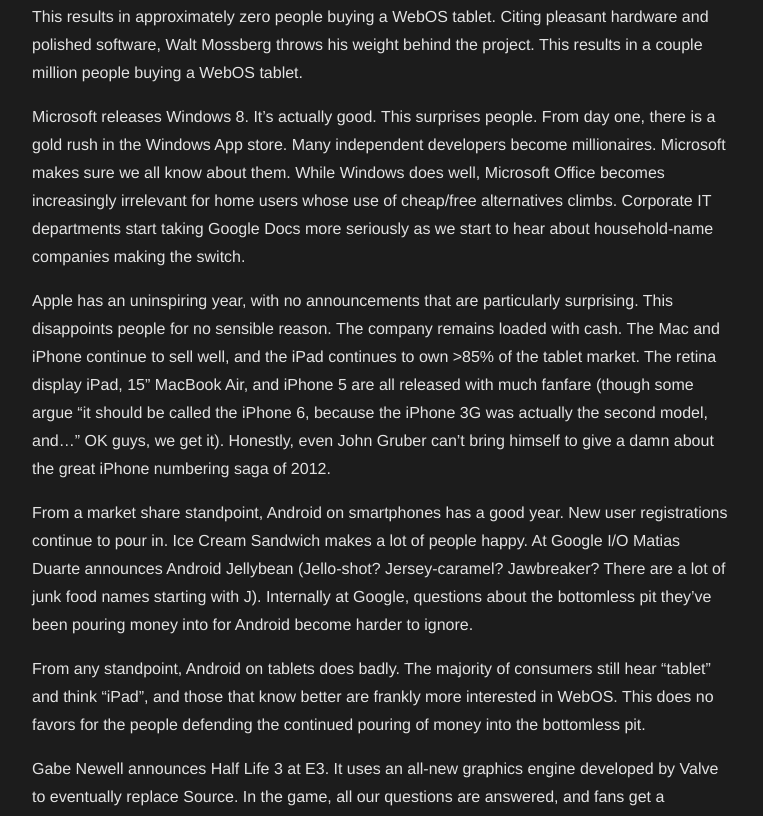
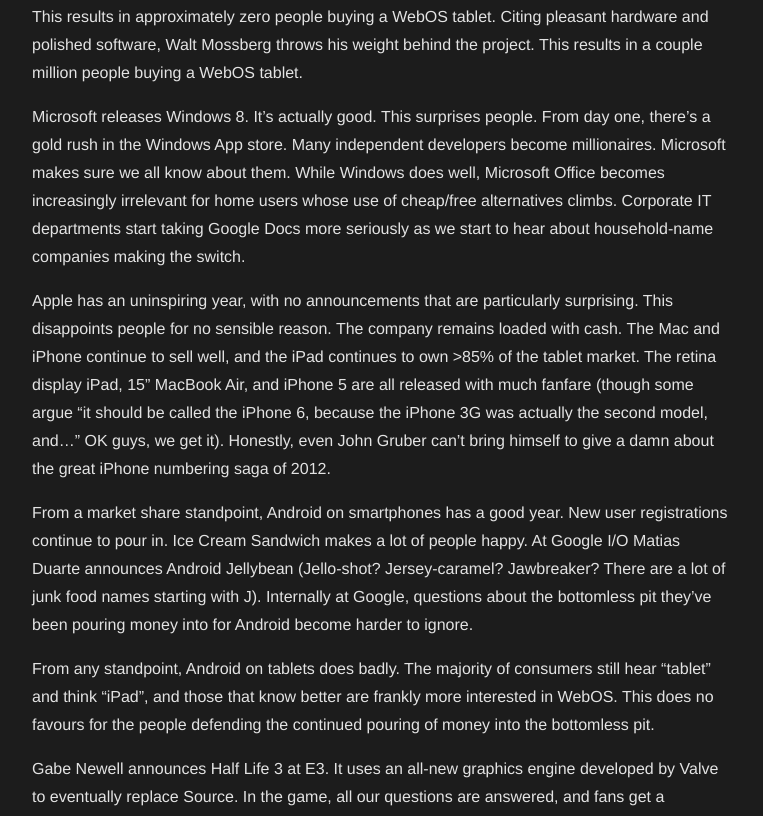
Before and after one commit to brianwillis/brianwillis.github.com, a Jekyll site: the page built from _posts/2011-12-14-Predictions-For-2012.md, in a window 1280 px wide. Shown: the part 507-1323 px from the top of the page, without its empty margins (258-1021 px from the left). Built offline with Jekyll 4.4.1, drawn with Linux system fonts in a browser that asks for light colours; Markdown is read by kramdown in place of the engine named in the settings.

Commit message:
Fixed a typo.

```diff
--- a/_posts/2011-12-14-Predictions-For-2012.md
+++ b/_posts/2011-12-14-Predictions-For-2012.md
@@ -9,13 +9,13 @@
 
 Under its new GPL-compatible license, WebOS gets a new hardware vendor. A real one, who is getting sick of the Android licensing and patent situation. Unlike HP, this company actually gives a damn about the future of the project, and devotes considerable resources to filing down its rough edges. Citing WebOS's respect for freedom, Stallman throws his weight behind the the project. This results in approximately zero people buying a WebOS tablet. Citing pleasant hardware and polished software, Walt Mossberg throws his weight behind the project. This results in a couple million people buying a WebOS tablet.
 
-Microsoft releases Windows 8. It's actually good. This surprises people. From day one, there is a gold rush in the Windows App store. Many independent developers become millionaires. Microsoft makes sure we all know about them. While Windows does well, Microsoft Office becomes increasingly irrelevant for home users whose use of cheap/free alternatives climbs. Corporate IT departments start taking Google Docs more seriously as we start to hear about household-name companies making the switch.
+Microsoft releases Windows 8. It's actually good. This surprises people. From day one, there's a gold rush in the Windows App store. Many independent developers become millionaires. Microsoft makes sure we all know about them. While Windows does well, Microsoft Office becomes increasingly irrelevant for home users whose use of cheap/free alternatives climbs. Corporate IT departments start taking Google Docs more seriously as we start to hear about household-name companies making the switch.
 
 Apple has an uninspiring year, with no announcements that are particularly surprising. This disappoints people for no sensible reason. The company remains loaded with cash. The Mac and iPhone continue to sell well, and the iPad continues to own >85% of the tablet market. The retina display iPad, 15" MacBook Air, and iPhone 5 are all released with much fanfare (though some argue "it should be called the iPhone 6, because the iPhone 3G was actually the second model, and..." OK guys, we get it). Honestly, even John Gruber can't bring himself to give a damn about the great iPhone numbering saga of 2012.
 
 From a market share standpoint, Android on smartphones has a good year. New user registrations continue to pour in. Ice Cream Sandwich makes a lot of people happy. At Google I/O Matias Duarte announces Android Jellybean (Jello-shot? Jersey-caramel? Jawbreaker? There are a lot of junk food names starting with J). Internally at Google, questions about the bottomless pit they've been pouring money into for Android become harder to ignore.
 
-From any standpoint, Android on tablets does badly. The majority of consumers still hear "tablet" and think "iPad", and those that know better are frankly more interested in WebOS. This does no favors for the people defending the continued pouring of money into the bottomless pit.
+From any standpoint, Android on tablets does badly. The majority of consumers still hear "tablet" and think "iPad", and those that know better are frankly more interested in WebOS. This does no favours for the people defending the continued pouring of money into the bottomless pit.
 
 Gabe Newell announces Half Life 3 at E3. It uses an all-new graphics engine developed by Valve to eventually replace Source. In the game, all our questions are answered, and fans get a satisfying ending to a franchise they've loved for more than a decade.
 
```
